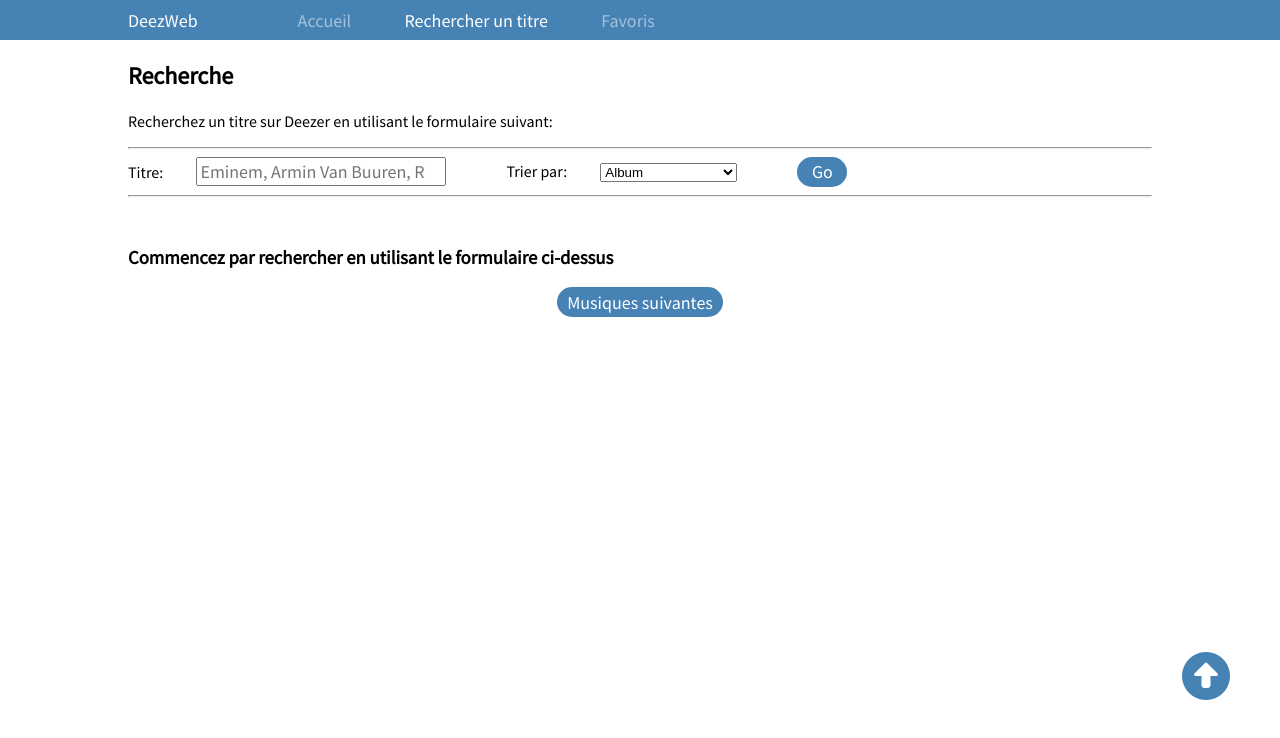
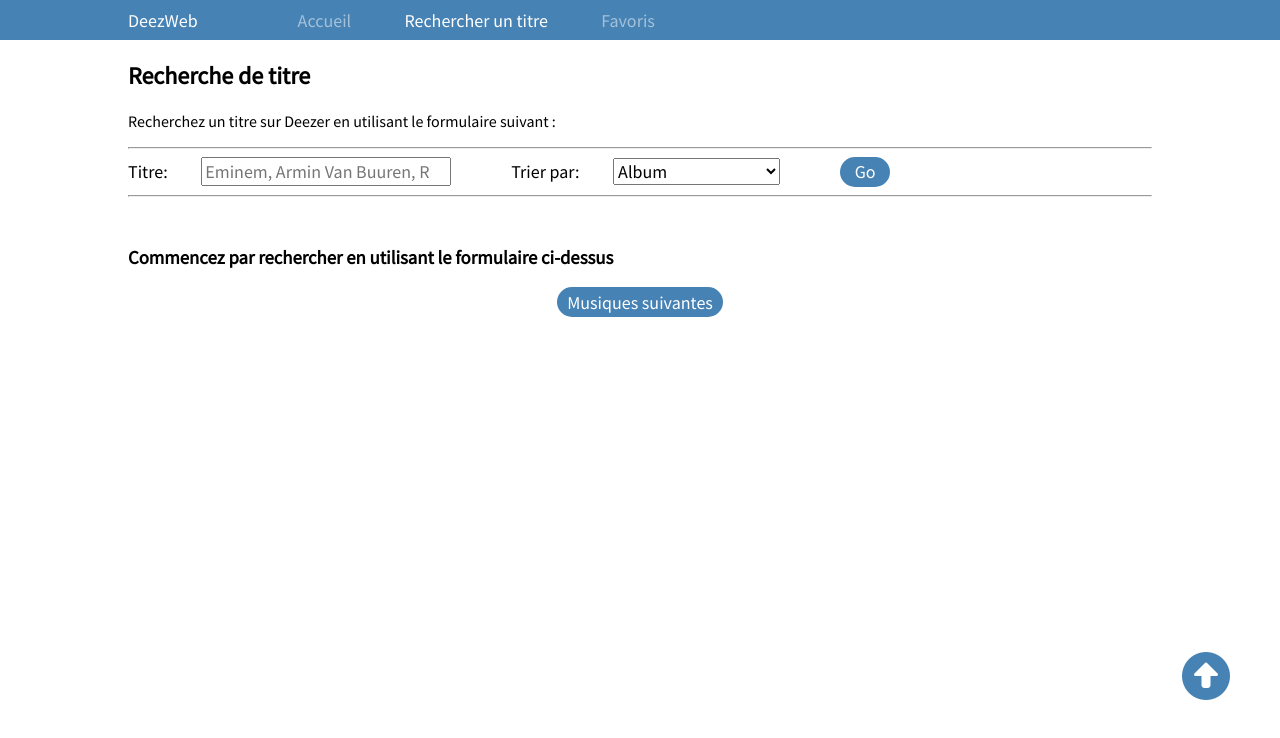
Before and after one commit to Raze91/Deez_Web_Project, a website: page search.html in a window 1280 px wide. Drawn offline with nearby package versions, Linux system fonts and the light colour scheme.

Commit message:
add the license and various small changes

```diff
--- a/search.html
+++ b/search.html
@@ -27,8 +27,8 @@
 
     <main>
         <section class="search">
-            <h1>Recherche</h1>
-            <p>Recherchez un titre sur Deezer en utilisant le formulaire suivant:</p>
+            <h1>Recherche de titre</h1>
+            <p>Recherchez un titre sur Deezer en utilisant le formulaire suivant :</p>
         </section>
         <section class="searchForm">
             <hr>
--- a/styles/style.css
+++ b/styles/style.css
@@ -4,7 +4,7 @@ body {
     font-family: 'Source Sans Pro', sans-serif;
 }
 
-button , input {
+button , input , select, label{
     font-size: 18px !important;
     font-family: 'Source Sans Pro', sans-serif;
 }
```
Also changed, not shown: favoris.html (+1 -1 lines), package.json (+5 -3 lines), LICENSE.md (added), 2 other files.
